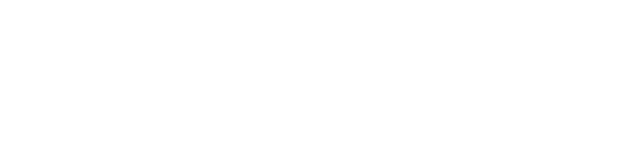
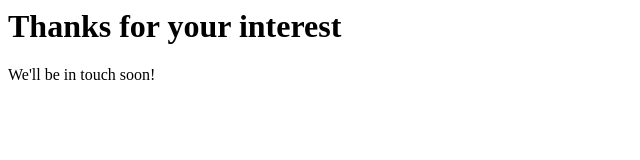
Before and after one commit to rac640/rac640.github.io, a plain HTML site: page index.html in a window 1280 px wide. Shown: the whole page, without its empty margins (0-640 px from the left). Drawn offline with Linux system fonts and the light colour scheme.

Commit message:
Update index.html

```diff
--- a/index.html
+++ b/index.html
@@ -1 +1,8 @@
+<html>
+<head>
+</head>
 <body>
+<h1>Thanks for your interest</h1>
+<p>We'll be in touch soon!</p>
+</body>
+</html>
```
